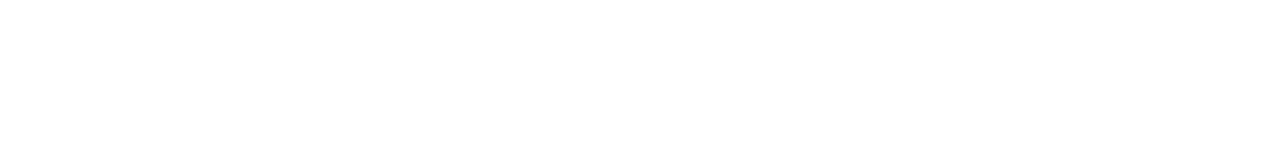
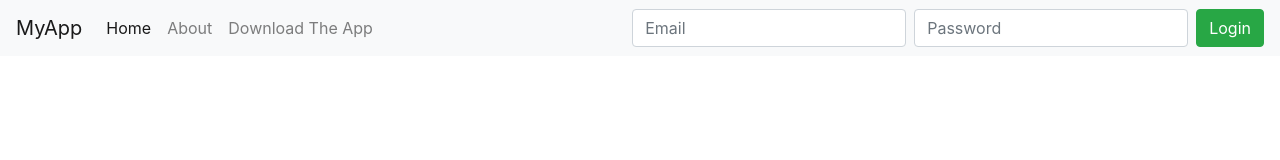
Before and after one commit to jfeliweb/app-landing-page, a plain HTML site: page index.html in a window 1280 px wide. Drawn offline with nearby package versions, Linux system fonts and the light colour scheme.

Commit message:
Add Header - Navbar with login form

```diff
--- a/index.html
+++ b/index.html
@@ -9,8 +9,41 @@
     <!-- Bootstrap CSS -->
     <link rel="stylesheet" href="https://stackpath.bootstrapcdn.com/bootstrap/4.1.2/css/bootstrap.min.css" integrity="sha384-Smlep5jCw/wG7hdkwQ/Z5nLIefveQRIY9nfy6xoR1uRYBtpZgI6339F5dgvm/e9B" crossorigin="anonymous">
   </head>
+  <style type="text/css">
+
+  body {
+      position: relative;
+  }
+
+  </style>
   <body>
+      <header>
+        <nav class="navbar navbar-expand-lg navbar-light bg-light">
+            <a class="navbar-brand" href="#">MyApp</a>
+            <button class="navbar-toggler" type="button" data-toggle="collapse" data-target="#navbarSupportedContent" aria-controls="navbarSupportedContent" aria-expanded="false" aria-label="Toggle navigation">
+              <span class="navbar-toggler-icon"></span>
+            </button>
 
+            <div class="collapse navbar-collapse" id="navbarSupportedContent">
+              <ul class="navbar-nav mr-auto">
+                <li class="nav-item active">
+                  <a class="nav-link" href="#">Home <span class="sr-only">(current)</span></a>
+                </li>
+                <li class="nav-item">
+                  <a class="nav-link" href="#">About</a>
+                </li>
+                <li class="nav-item">
+                  <a class="nav-link" href="#">Download The App</a>
+                </li>
+              </ul>
+              <form class="form-inline my-2 my-lg-0">
+                <input class="form-control mr-sm-2" type="email" placeholder="Email" aria-label="Email">
+                <input class="form-control mr-sm-2" type="password" placeholder="Password" aria-label="Password">
+                <button class="btn btn-success my-2 my-sm-0" type="submit">Login</button>
+              </form>
+            </div>
+          </nav>
+      </header>
     <!-- Optional JavaScript -->
     <!-- jQuery first, then Popper.js, then Bootstrap JS -->
     <script src="https://code.jquery.com/jquery-3.3.1.slim.min.js" integrity="sha384-q8i/X+965DzO0rT7abK41JStQIAqVgRVzpbzo5smXKp4YfRvH+8abtTE1Pi6jizo" crossorigin="anonymous"></script>
```
